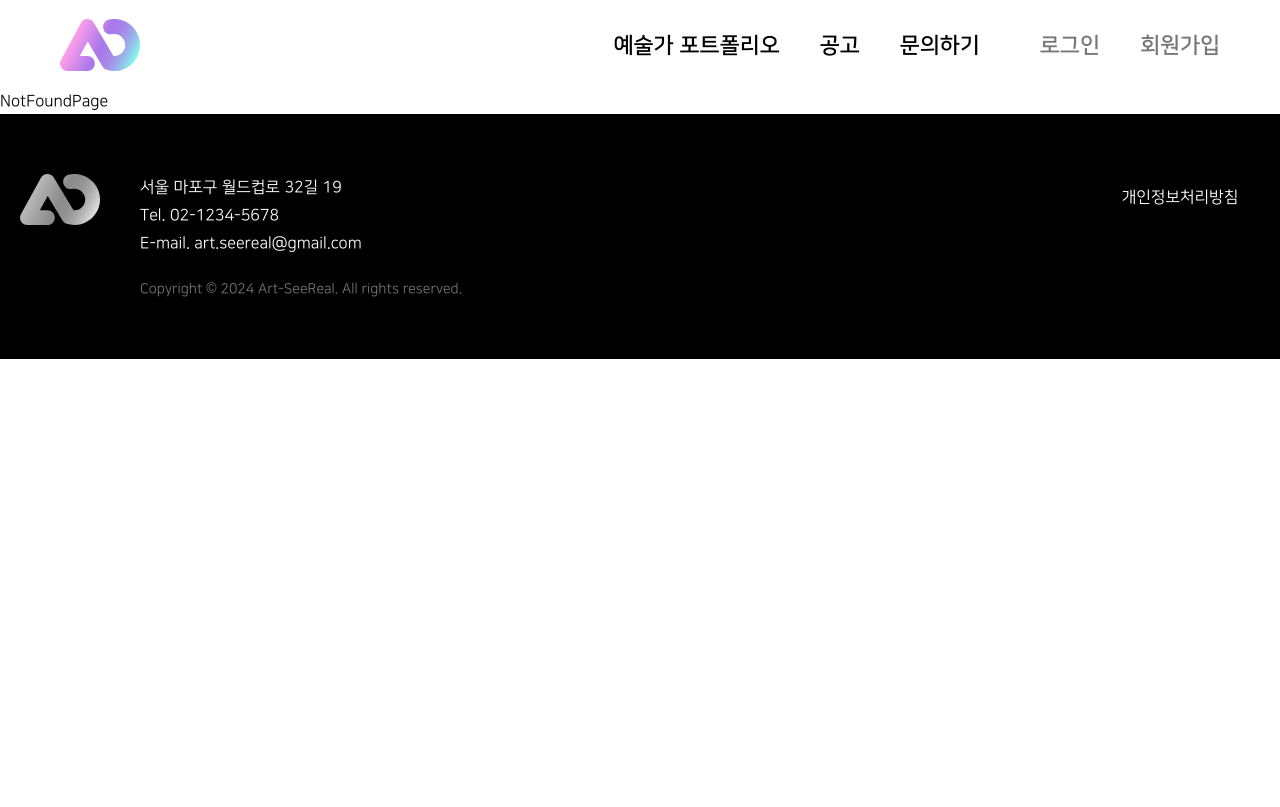
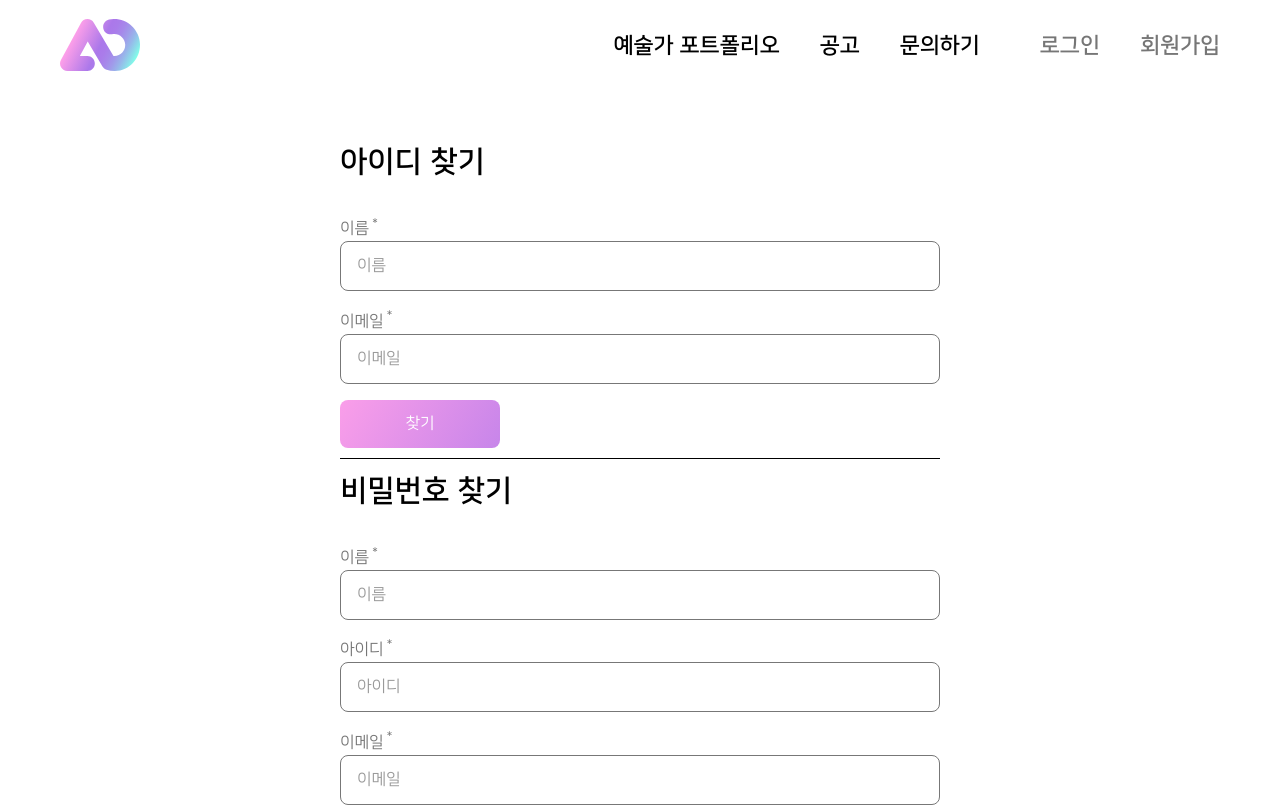
Before and after one commit to Art-SeeReal/FE_Repo, a React (Create React App) app: page /find-id-pw in a window 1280 px wide. Shown: the top 807 px of the page. Built offline with nearby package versions, Linux system fonts and the light colour scheme.

Commit message:
fix : 폼 등록 기능 수정

```diff
--- a/src/App.tsx
+++ b/src/App.tsx
@@ -29,7 +29,7 @@ const App = () => {
             <Route path="/login" element={<LoginPage />} />
             <Route path="/join" element={<SignupPage />} />
             <Route path="/agree" element={<ConsentPage />} />
-            <Route path="/findIdPw" element={<FindIdPwPage />} />
+            <Route path="/find-id-pw" element={<FindIdPwPage />} />
             <Route path="/artist">
               <Route index element={<ArtistPage />} />
               <Route path="register" element={<RegisterArtistPage />} />
--- a/src/api/login.ts
+++ b/src/api/login.ts
@@ -3,7 +3,7 @@ import { loginResponse, loginData } from '../model/UserTypes';
 
 export const fetchLogin = async ({ id, pw }: loginData): Promise<loginResponse> => {
   try {
-    const response = await api.post('/login', { id, pw });
+    const response = await api.get('/login', { params: { id, pw } });
     return response.data;
   } catch (error) {
     console.error('API 호출 실패:', error);
--- a/src/pages/FindIdPwPage/FindId.tsx
+++ b/src/pages/FindIdPwPage/FindId.tsx
@@ -1,4 +1,4 @@
-import React, { useState } from 'react';
+import React, { useState, useEffect } from 'react';
 import { Form, Field, IData, ErrorMessage } from '../../hooks/useFormState';
 import * as S from '../../components/styles';
 import { useFindIdQuery } from '../../hooks/userQueries';
@@ -10,10 +10,11 @@ const FindId = () => {
     name: '',
     email: '',
   });
+  const [formSubmitted, setFormSubmitted] = useState(false);
   const { refetch } = useFindIdQuery({ name: formIdData.name, email: formIdData.email });
-  const handleSubmit = async (values: IData<string>) => {
-    await setFormIdData({ name: values.userName, email: values.userEmail });
-    await refetch();
+  const handleSubmit = (values: IData<string>) => {
+    setFormIdData({ name: values.userName, email: values.userEmail });
+    setFormSubmitted(true);
   };
 
   const validate = (values: IData<string>) => {
@@ -29,6 +30,12 @@ const FindId = () => {
 
     return errors;
   };
+
+  useEffect(() => {
+    if (formSubmitted && formIdData) {
+      refetch();
+    }
+  }, [formSubmitted, formIdData]);
 
   return (
     <>
--- a/src/pages/FindIdPwPage/FindPw.tsx
+++ b/src/pages/FindIdPwPage/FindPw.tsx
@@ -1,4 +1,4 @@
-import React, { useState } from 'react';
+import React, { useState, useEffect } from 'react';
 import { Form, Field, IData, ErrorMessage } from '../../hooks/useFormState';
 import * as S from '../../components/styles';
 import { useFindPwQuery } from '../../hooks/userQueries';
@@ -11,14 +11,15 @@ const FindPw = () => {
     id: '',
     email: '',
   });
+  const [formSubmitted, setFormSubmitted] = useState(false);
   const { refetch } = useFindPwQuery({
     name: formPwData.name,
     id: formPwData.id,
     email: formPwData.email,
   });
-  const handleSubmit = async (values: IData<string>) => {
-    await setFormPwData({ name: values.userName, id: values.userId, email: values.userEmail });
-    await refetch();
+  const handleSubmit = (values: IData<string>) => {
+    setFormPwData({ name: values.userName, id: values.userId, email: values.userEmail });
+    setFormSubmitted(true);
   };
 
   const validate = (values: IData<string>) => {
@@ -38,6 +39,12 @@ const FindPw = () => {
 
     return errors;
   };
+
+  useEffect(() => {
+    if (formSubmitted && formPwData) {
+      refetch();
+    }
+  }, [formSubmitted, formPwData]);
 
   return (
     <>
--- a/src/pages/LoginPage/index.tsx
+++ b/src/pages/LoginPage/index.tsx
@@ -35,15 +35,15 @@ const StyledLink = styled(Link)`
 
 const LoginPage = () => {
   const [formLoginData, setFormLoginData] = useState({ id: '', pw: '' });
+  const [formSubmitted, setFormSubmitted] = useState(false);
   const navigate = useNavigate();
   const { isSuccess, refetch, data } = useLoginQuery({ id: formLoginData.id, pw: formLoginData.pw });
   const setUserState = useSetRecoilState(userState);
   const { openDialog, closeDialog } = useDialog();
 
-  // issue 비동기 버그
-  const handleSubmit = async (values: IData<string>) => {
-    await setFormLoginData({ id: values.userId, pw: values.userPw });
-    refetch();
+  const handleSubmit = (values: IData<string>) => {
+    setFormLoginData({ id: values.userId, pw: values.userPw });
+    setFormSubmitted(true);
   };
 
   const validate = (values: IData<string>) => {
@@ -75,6 +75,12 @@ const LoginPage = () => {
     }
   }, [isSuccess, data]);
 
+  useEffect(() => {
+    if (formSubmitted && formLoginData) {
+      refetch();
+    }
+  }, [formSubmitted, formLoginData]);
+
   return (
     <LoginPageWrapper>
       <S.Title>로그인</S.Title>
```
